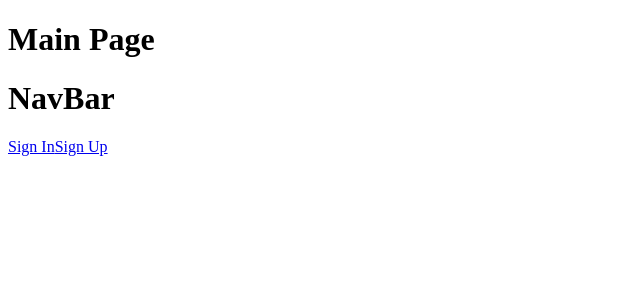
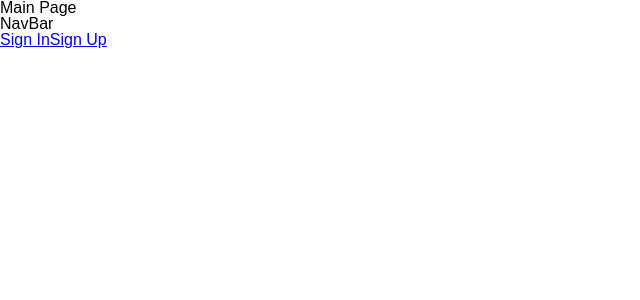
Before and after one commit to WishMate/Frontend, a React (Vite) app: page / in a window 1280 px wide. Shown: the top 300 px of the page, without its empty margins (0-640 px from the left). Built offline with nearby package versions, Linux system fonts and the light colour scheme.

Commit message:
Add: GlobalStyles 패키지 설치 및 적용

```diff
--- a/package.json
+++ b/package.json
@@ -20,7 +20,8 @@
     "react-router-dom": "^6.16.0",
     "recoil": "^0.7.7",
     "recoil-persist": "^5.1.0",
-    "styled-components": "^6.1.0"
+    "styled-components": "^6.1.0",
+    "styled-reset": "^4.5.1"
   },
   "devDependencies": {
     "@types/react": "^18.2.15",
--- a/src/main.jsx
+++ b/src/main.jsx
@@ -3,11 +3,13 @@ import ReactDOM from "react-dom/client";
 import App from "./App.jsx";
 import { BrowserRouter } from "react-router-dom";
 import { RecoilRoot } from "recoil";
+import { GlobalStyles } from "./styles/GlobalStyles";
 
 ReactDOM.createRoot(document.getElementById("root")).render(
   <React.StrictMode>
     <BrowserRouter>
       <RecoilRoot>
+        <GlobalStyles />
         <App />
       </RecoilRoot>
     </BrowserRouter>
--- /dev/null
+++ b/src/styles/GlobalStyles.js
@@ -0,0 +1,27 @@
+import { createGlobalStyle } from "styled-components";
+import reset from "styled-reset";
+
+export const GlobalStyles = createGlobalStyle`
+  ${reset};
+
+  *, *::before, *::after {
+    box-sizing: border-box;
+  }
+
+  body {
+    padding: 0;
+    margin: 0;
+    font-family: 'Noto Sans KR', sans-serif;
+  }
+
+  button{
+    display: flex;
+    cursor: pointer;
+    outline: none;
+  }
+
+  input{
+    display: flex;
+    outline: none;
+  }
+  `;
```
Also changed, not shown: 1 other file (tests, documents, lock files or other folders).
